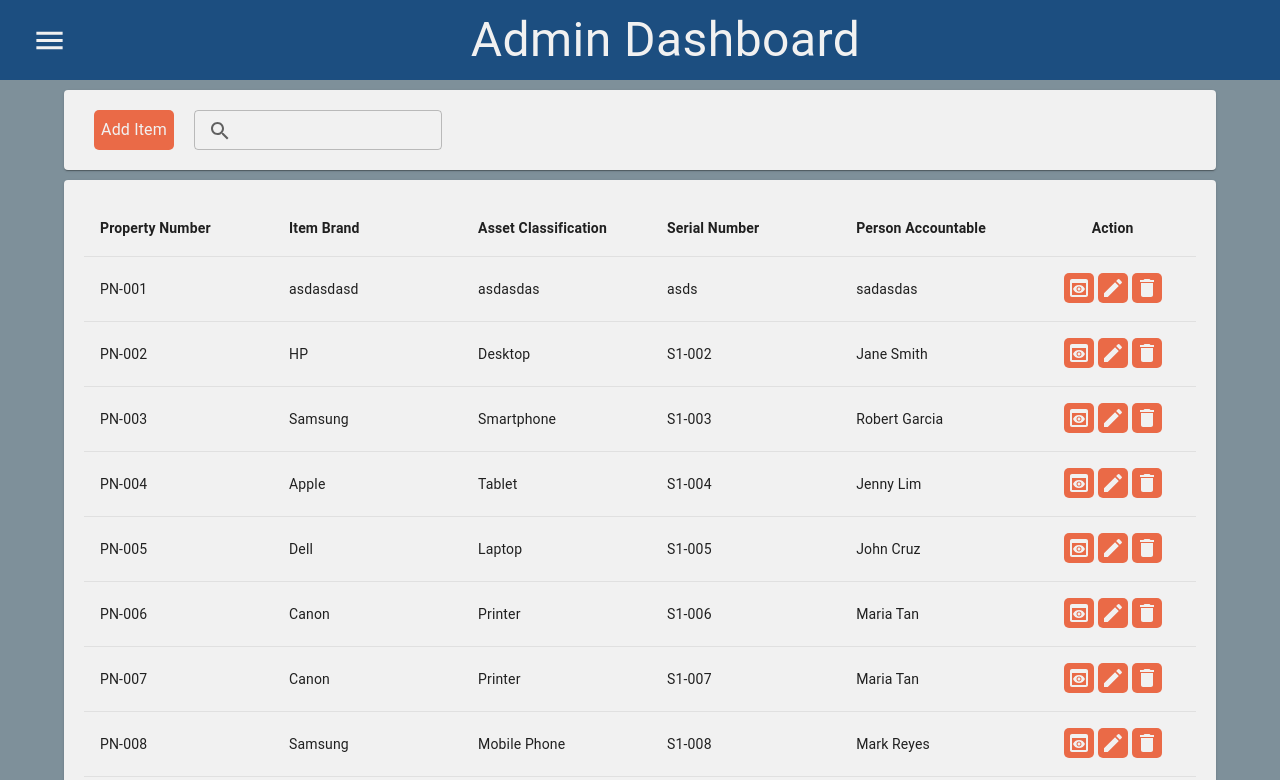
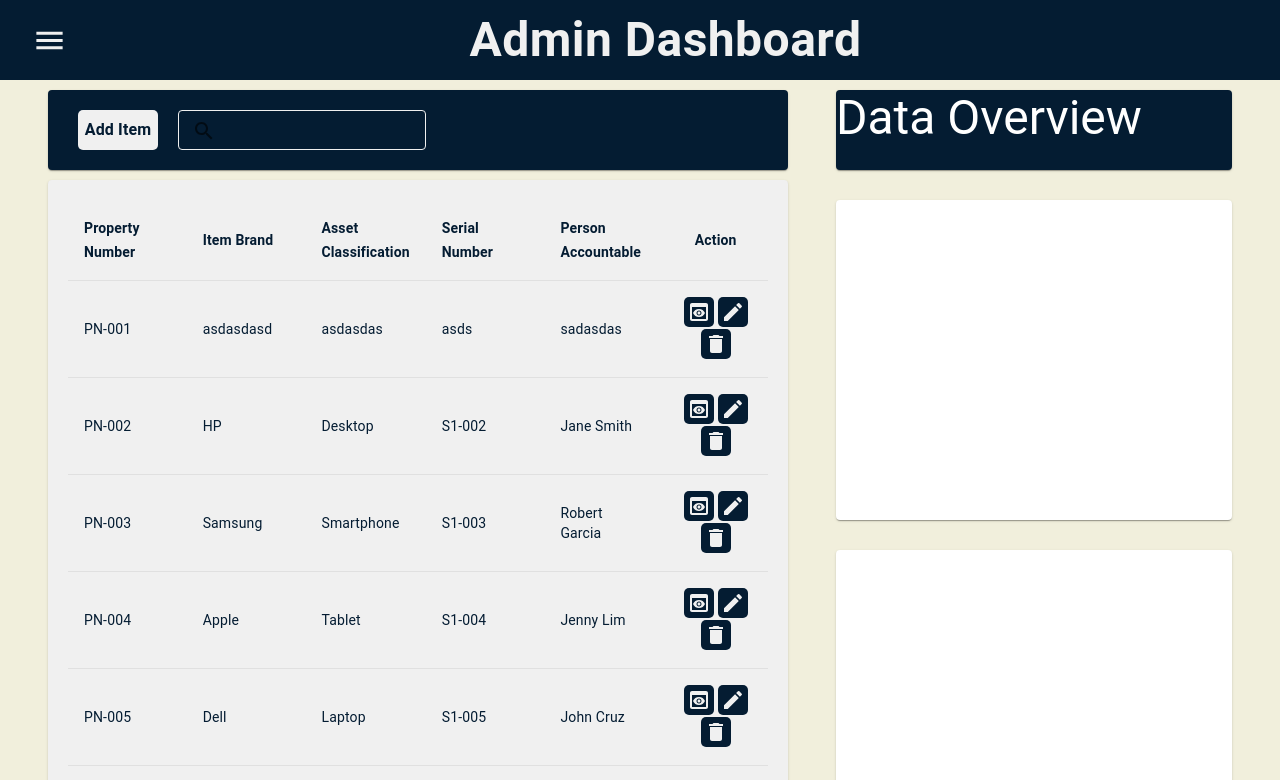
Before and after one commit to masterkipz/Admin-Dash, a React (Create React App) app in the folder client/: page / in a window 1280 px wide. Shown: the top 780 px of the page. Built offline with nearby package versions, Linux system fonts and the light colour scheme; data requests are answered from the project's data file.

Commit message:
polish styling

```diff
--- a/client/src/Components/Layout.jsx
+++ b/client/src/Components/Layout.jsx
@@ -1,4 +1,4 @@
-import { Container, Paper } from "@mui/material";
+import { Box, Container, Paper, Typography } from "@mui/material";
 import React from "react";
 import AddItemButton from "./Table Navigation/AddItemButton";
 import Search from "./Table Navigation/Search";
@@ -9,26 +9,24 @@ const Layout = () => {
   const [searchResults, setSearchResults] = useState([]);
 
   return (
-    <div
-      style={{
+    <Container
+      maxWidth="100%"
+      sx={{
         marginTop: "90px",
-      }}
-    >
-      <Container maxWidth="lg">
-        <div
-          style={{
-            "@media (maxWidth:600px)": {
         display: "flex",
+        "@media (max-width:600px)": {
           flexDirection: "column",
-              justifyContent: "center",
-              alignItems: "center",
+        },
+        "@media (max-width:1060px)": {
+          flexDirection: "column",
         },
       }}
     >
+      <Container maxWidth="xl">
         <div>
           <Paper
             sx={{
-                backgroundColor: "#F1F1F1",
+              backgroundColor: "#041C32",
               height: "80px",
               marginBottom: "10px",
               display: "flex",
@@ -40,12 +38,54 @@ const Layout = () => {
           </Paper>
         </div>
         <TableInventory searchResults={searchResults} />
-        </div>
       </Container>
-      <div>
-        {/* <Paper sx={{ height: "200px", width: "200px" }}>Clifford</Paper> */}
-      </div>
-    </div>
+      <Container maxWidth="xs" sx={{ marginBottom: "10px" }}>
+        <Box
+          sx={{
+            height: "100%",
+            width: "100%",
+            display: "flex",
+            flexDirection: "column",
+            alignItems: "center",
+          }}
+        >
+          <Paper
+            sx={{ width: "100%", height: "80px", backgroundColor: "#041C32" }}
+          >
+            <Typography variant="h3" color="white">Data Overview</Typography>
+          </Paper>
+          <Paper
+            sx={{
+              height: "320px",
+              width: "100%",
+              marginTop: "30px",
+              marginBottom: "15px",
+              "@media (max-width:600px)": {
+                marginTop: "10px",
+                marginBottom: "5px",
+              },
+            }}
+          ></Paper>
+          <Paper
+            sx={{
+              height: "320px",
+              width: "100%",
+              marginTop: "15px",
+              marginBottom: "30px",
+              "@media (max-width:600px)": {
+                marginTop: "5px",
+                marginBottom: "10px",
+              },
+            }}
+          ></Paper>
+          <Paper
+            sx={{ width: "100%", height: "80px", backgroundColor: "#041C32" }}
+          >
+            <Typography color="white">Current User Login</Typography>
+          </Paper>
+        </Box>
+      </Container>
+    </Container>
   );
 };
 
--- a/client/src/Components/Navbar.jsx
+++ b/client/src/Components/Navbar.jsx
@@ -33,17 +33,17 @@ const Navbar = () => {
         left: "0",
         right: "0",
         height: "80px",
-        backgroundColor: "#1C4E80",
+        backgroundColor: "#041C32",
       }}
     >
       <IconButton onClick={handleDrawerToggle} sx={{ borderRadius: 0 }}>
-        <MenuIcon fontSize="large" sx={{ color: "#F1F1F1" }} />
+        <MenuIcon fontSize="large" sx={{ color: "#F0F0F0" }} />
       </IconButton>
 
       <Drawer
         PaperProps={{
           style: {
-            backgroundColor: "#1C4E80",
+            backgroundColor: "#041C32",
             width: "240px",
           },
         }}
@@ -70,7 +70,7 @@ const Navbar = () => {
           <Box display="flex" flexDirection="column" alignItems="flex-start">
             <ButtonBase
               sx={{
-                color: "#F1F1F1",
+                color: "#F0F0F0",
                 marginBottom: "20px",
               }}
             >
@@ -88,7 +88,7 @@ const Navbar = () => {
             </ButtonBase>
             <ButtonBase
               sx={{
-                color: "#F1F1F1",
+                color: "#F0F0F0",
                 marginBottom: "20px",
               }}
             >
@@ -109,7 +109,7 @@ const Navbar = () => {
             </ButtonBase>
             <ButtonBase
               sx={{
-                color: "#F1F1F1",
+                color: "#F0F0F0",
                 marginBottom: "20px",
               }}
             >
@@ -140,8 +140,9 @@ const Navbar = () => {
         <Box>
           <Typography
             sx={{
-              color: "#F1F1F1",
+              color: "#F0F0F0",
               fontSize: "48px",
+              fontWeight:"bold",
               "@media (max-width:530px)": {
                 fontSize: "30px",
               },
--- a/client/src/Components/Table Navigation/AddItemButton.jsx
+++ b/client/src/Components/Table Navigation/AddItemButton.jsx
@@ -90,13 +90,13 @@ const AddItemButton = () => {
         sx={{
           height: "40px",
           width: "80px",
-          backgroundColor: "#EA6A47",
+          backgroundColor: "#F0F0F0",
           padding: "4px",
           borderRadius: "5px",
           marginLeft: "30px",
         }}
       >
-        <Typography sx={{ color: "#F1F1F1" }}>Add Item</Typography>
+        <Typography sx={{ color: "#041C32", fontWeight:"bold" }}>Add Item</Typography>
       </ButtonBase>
     </div>
   );
--- a/client/src/Components/Table Navigation/Search.jsx
+++ b/client/src/Components/Table Navigation/Search.jsx
@@ -8,7 +8,6 @@ const Search = (props) => {
 
   //Search Functionality
   const handleSearchInputChange = async (event) => {
-    props.setPageTotal(0)
     const query = event.target.value;
     setSearchQuery(query);
     const data = await searchItem(query);
@@ -28,7 +27,18 @@ const Search = (props) => {
         placeholder="Search Item..."
         variant="outlined"
         size="small"
-        style={{ maxWidth: "300px", marginLeft: "20px", marginRight: "10px" }}
+        sx={{
+          maxWidth: "300px",
+          marginLeft: "20px",
+          marginRight: "30px",
+          "& .MuiOutlinedInput-root.Mui-focused .MuiOutlinedInput-notchedOutline":
+            {
+              borderColor: "#F0F0F0",
+            },
+          "&  .MuiOutlinedInput-notchedOutline": {
+            borderColor: "#F0F0F0",
+          },
+        }}
       />
     </div>
   );
--- a/client/src/Components/TableInventory.jsx
+++ b/client/src/Components/TableInventory.jsx
@@ -166,7 +166,7 @@ const TableInventory = (props) => {
           marginBottom: "10px",
           borderRadius: "10",
           padding: "20px",
-          backgroundColor: "#F1F1F1",
+          backgroundColor: "#F0F0F0",
         }}
       >
         <TableContainer>
@@ -176,8 +176,11 @@ const TableInventory = (props) => {
                 <TableCell
                   sx={{
                     fontWeight: "600",
-                    color: "#202020",
+                    color: "#041C32",
                     width: "17%",
+                    "@media (max-width:600px)": {
+                      width: "13%",
+                    }
                   }}
                   align="left"
                 >
@@ -186,7 +189,7 @@ const TableInventory = (props) => {
                 <TableCell
                   sx={{
                     fontWeight: "600",
-                    color: "#202020",
+                    color: "#041C32",
                     width: "17%",
                     "@media (max-width: 650px)": {
                       display: "none",
@@ -200,7 +203,7 @@ const TableInventory = (props) => {
                 <TableCell
                   sx={{
                     fontWeight: "600",
-                    color: "#202020",
+                    color: "#041C32",
                     width: "17%",
                     "@media (max-width: 650px)": {
                       display: "none",
@@ -213,7 +216,7 @@ const TableInventory = (props) => {
                 <TableCell
                   sx={{
                     fontWeight: "600",
-                    color: "#202020",
+                    color: "#041C32",
                     width: "17%",
                     "@media (max-width: 650px)": {
                       display: "none",
@@ -229,7 +232,7 @@ const TableInventory = (props) => {
                 <TableCell
                   sx={{
                     fontWeight: "600",
-                    color: "#202020",
+                    color: "#041C32",
                     width: "17%",
                     "@media (max-width: 650px)": {
                       display: "none",
@@ -245,7 +248,7 @@ const TableInventory = (props) => {
                 <TableCell
                   sx={{
                     fontWeight: "600",
-                    color: "#202020",
+                    color: "#041C32",
                     width: "17%",
                   }}
                   align="center"
@@ -260,13 +263,13 @@ const TableInventory = (props) => {
                     .slice(indexOfFirstItem, indexOfLastItem)
                     .map((item) => (
                       <TableRow key={item.property_num}>
-                        <TableCell align="left" sx={{ color: "#202020" }}>
+                        <TableCell align="left" sx={{ color: "#041C32" }}>
                           {item.property_num}
                         </TableCell>
                         <TableCell
                           align="left"
                           sx={{
-                            color: "#202020",
+                            color: "#041C32",
                             "@media (max-width:650px)": {
                               display: "none",
                             },
@@ -278,7 +281,7 @@ const TableInventory = (props) => {
                         <TableCell
                           align="left"
                           sx={{
-                            color: "#202020",
+                            color: "#041C32",
                             "@media (max-width:650px)": {
                               display: "none",
                             },
@@ -289,7 +292,7 @@ const TableInventory = (props) => {
                         <TableCell
                           align="left"
                           sx={{
-                            color: "#202020",
+                            color: "#041C32",
                             "@media (max-width:650px)": {
                               display: "none",
                             },
@@ -304,7 +307,7 @@ const TableInventory = (props) => {
                         <TableCell
                           align="left"
                           sx={{
-                            color: "#202020",
+                            color: "#041C32",
                             "@media (max-width:650px)": {
                               display: "none",
                             },
@@ -325,9 +328,9 @@ const TableInventory = (props) => {
                             style={{
                               height: "30px",
                               width: "30px",
-                              backgroundColor: "#EA6A47",
+                              backgroundColor: "#041C32",
                               border: "none",
-                              color: "#F1F1F1",
+                              color: "#F0F0F0",
                               borderRadius: "5px",
                               padding: "0px ",
                               paddingTop: "3px",
@@ -343,10 +346,10 @@ const TableInventory = (props) => {
                             style={{
                               height: "30px",
                               width: "30px",
-                              backgroundColor: "#EA6A47",
+                              backgroundColor: "#041C32",
                               border: "none",
-                              color: "#F1F1F1",
-                              borderRadius: "5px",
+                              color: "#F0F0F0",
+                              borderRadius: "4px",
                               padding: "0px ",
                               paddingTop: "3px",
                               cursor: "pointer",
@@ -361,9 +364,9 @@ const TableInventory = (props) => {
                             style={{
                               height: "30px",
                               width: "30px",
-                              backgroundColor: "#EA6A47",
+                              backgroundColor: "#041C32",
                               border: "none",
-                              color: "#F1F1F1",
+                              color: "#F0F0F0",
                               borderRadius: "5px",
                               padding: "0px ",
                               paddingTop: "3px",
@@ -380,13 +383,13 @@ const TableInventory = (props) => {
                 : items &&
                   items.slice(indexOfFirstItem, indexOfLastItem).map((item) => (
                     <TableRow key={item.property_num}>
-                      <TableCell align="left" sx={{ color: "#202020" }}>
+                      <TableCell align="left" sx={{ color: "#041C32" }}>
                         {item.property_num}
                       </TableCell>
                       <TableCell
                         align="left"
                         sx={{
-                          color: "#202020",
+                          color: "#041C32",
                           "@media (max-width:650px)": {
                             display: "none",
                           },
@@ -398,7 +401,7 @@ const TableInventory = (props) => {
                       <TableCell
                         align="left"
                         sx={{
-                          color: "#202020",
+                          color: "#041C32",
                           "@media (max-width:650px)": {
                             display: "none",
                           },
@@ -409,7 +412,7 @@ const TableInventory = (props) => {
                       <TableCell
                         align="left"
                         sx={{
-                          color: "#202020",
+                          color: "#041C32",
                           "@media (max-width:650px)": {
                             display: "none",
                           },
@@ -424,7 +427,7 @@ const TableInventory = (props) => {
                       <TableCell
                         align="left"
                         sx={{
-                          color: "#202020",
+                          color: "#041C32",
                           "@media (max-width:650px)": {
                             display: "none",
                           },
@@ -445,9 +448,9 @@ const TableInventory = (props) => {
                           style={{
                             height: "30px",
                             width: "30px",
-                            backgroundColor: "#EA6A47",
+                            backgroundColor: "#041C32",
                             border: "none",
-                            color: "#F1F1F1",
+                            color: "#F0F0F0",
                             borderRadius: "5px",
                             padding: "0px ",
                             paddingTop: "3px",
@@ -463,9 +466,9 @@ const TableInventory = (props) => {
                           style={{
                             height: "30px",
                             width: "30px",
-                            backgroundColor: "#EA6A47",
+                            backgroundColor: "#041C32",
                             border: "none",
-                            color: "#F1F1F1",
+                            color: "#F0F0F0",
                             borderRadius: "5px",
                             padding: "0px ",
                             paddingTop: "3px",
@@ -481,9 +484,9 @@ const TableInventory = (props) => {
                           style={{
                             height: "30px",
                             width: "30px",
-                            backgroundColor: "#EA6A47",
+                            backgroundColor: "#041C32",
                             border: "none",
-                            color: "#F1F1F1",
+                            color: "#F0F0F0",
                             borderRadius: "5px",
                             padding: "0px ",
                             paddingTop: "3px",
--- a/client/src/index.css
+++ b/client/src/index.css
@@ -1,6 +1,6 @@
 body {
   margin: 0;
-  background-color: #7e909a;
+  background-color: #F1EFDC;
 }
 
 .text-wrapper {
```
Lines whose indentation alone changed are shown as unchanged.
